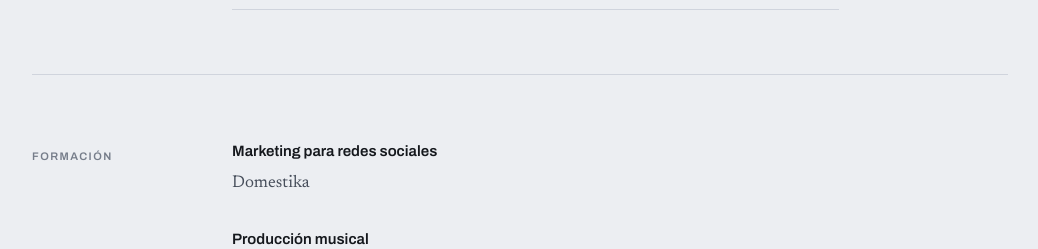
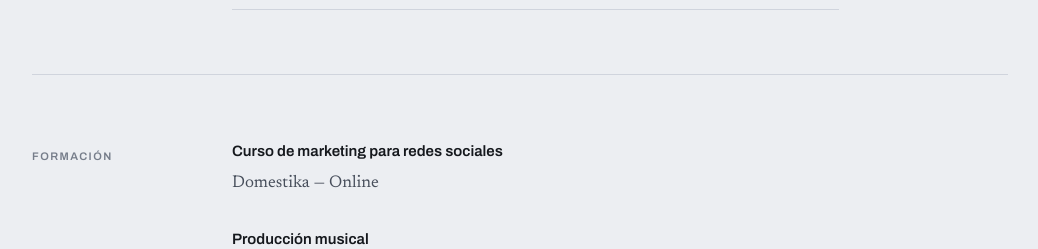
Before and after one commit to damianfsrc-jpg/cv, a plain HTML site: page index.html in a window 1280 px wide. Shown: the part 2700-2949 px from the top of the page, without its empty margins (120-1158 px from the left). Drawn offline with Linux system fonts and the light colour scheme.

Commit message:
Detallo el curso de Domestika como online
Co-Authored-By: Claude Opus 4.8 <noreply@anthropic.com>

```diff
--- a/index.html
+++ b/index.html
@@ -599,8 +599,8 @@
     <div class="sec__body">
       <div class="facts">
         <div class="fact rise">
-          <h3>Marketing para redes sociales</h3>
-          <p>Domestika</p>
+          <h3>Curso de marketing para redes sociales</h3>
+          <p>Domestika — Online</p>
         </div>
         <div class="fact rise">
           <h3>Producción musical</h3>
```
Also changed, not shown: source.html (+2 -2 lines).
